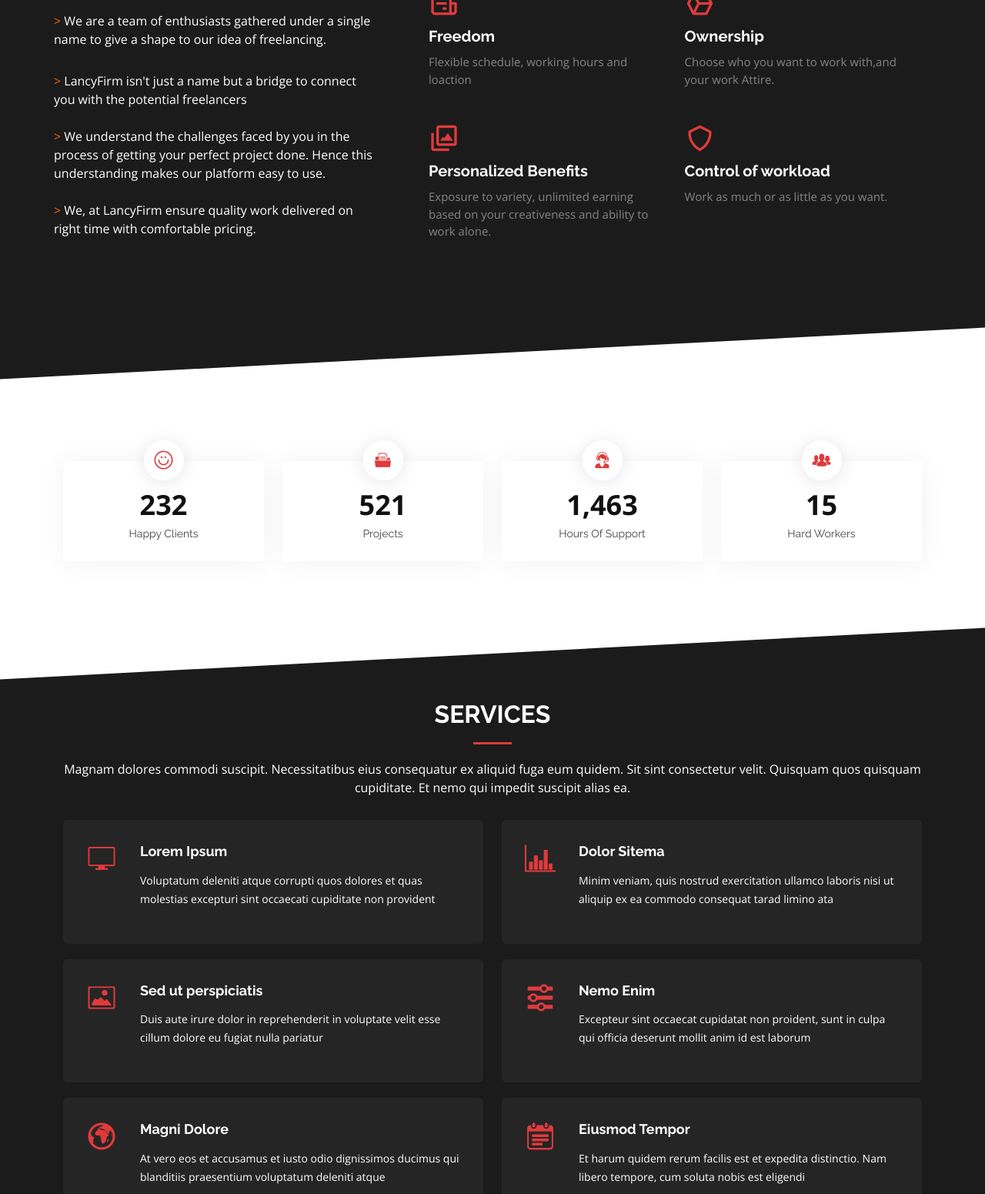
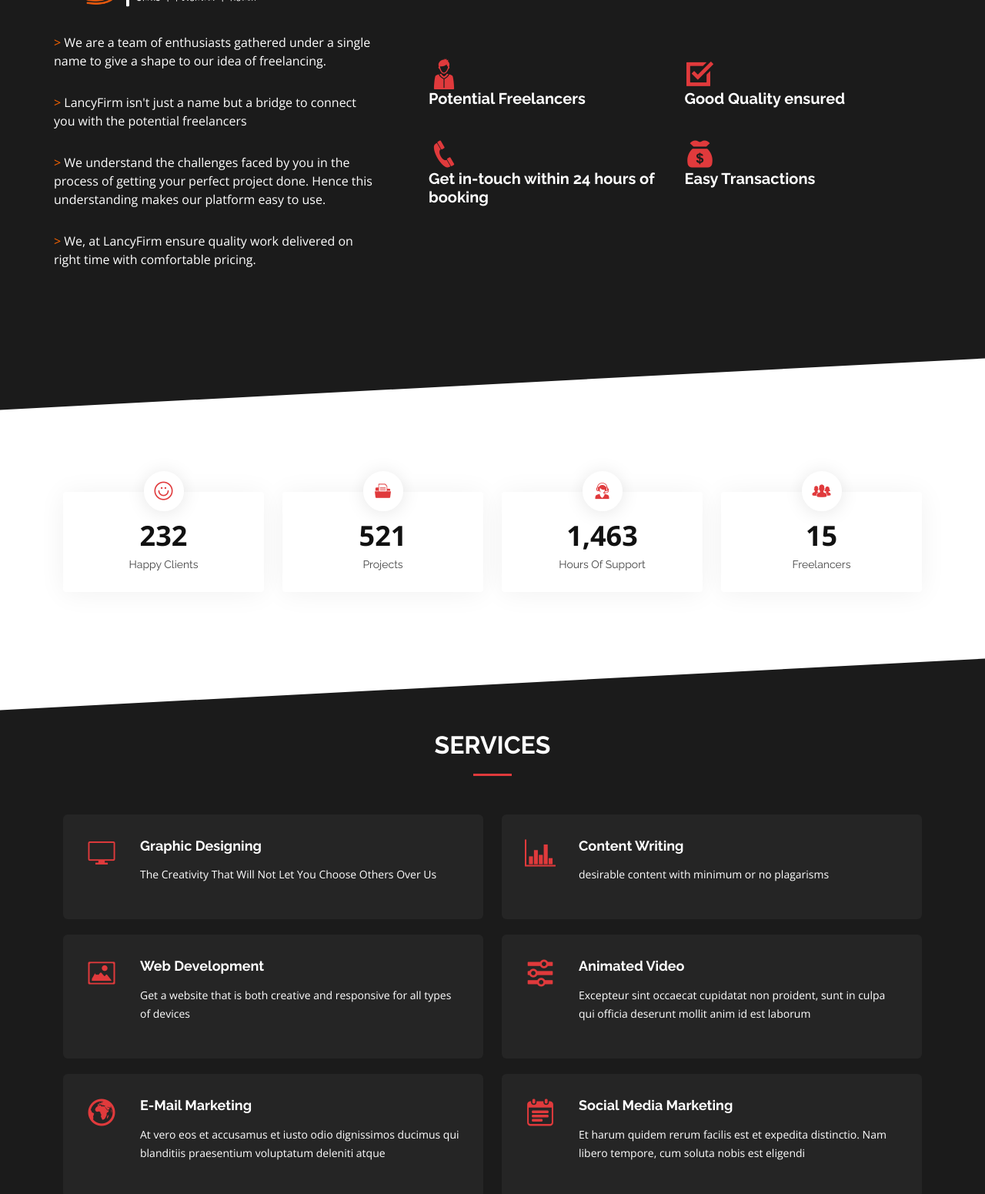
Before and after one commit to sonakshysaroj/Lancyfirm, a plain HTML site: page index.html in a window 1280 px wide. Shown: the part 1156-2707 px from the top of the page at 77% size. Drawn offline with nearby package versions, Linux system fonts and the light colour scheme; a web font is replaced by a local one.

Commit message:
changes made

```diff
--- a/Graphic.html
+++ b/Graphic.html
@@ -10,7 +10,7 @@
   <meta content="" name="keywords">
 
   <!-- Favicons -->
-  <link href="assets/img/favicon.png" rel="icon">
+  <link href="assets/img/crown.png" rel="icon">
   <link href="assets/img/apple-touch-icon.png" rel="apple-touch-icon">
   <link rel="preconnect" href="https://fonts.gstatic.com">
 <link href="https://fonts.googleapis.com/css2?family=Gaegu&display=swap" rel="stylesheet">
@@ -95,7 +95,7 @@
             <div class="icon-box" >
               <div class="card-header">
                 <h3>Starting from</h3>
-                <h1><sup><i class="icofont-rupee"></i></sup> 110<span> /Poster</span></h1>
+                <h1><sup><i class="icofont-rupee"></i></sup>110<span> /Poster</span></h1>
             </div>
             <div class="c-body">
               <p>For Bulk orders Ask for quotation.</p>
@@ -120,12 +120,22 @@
         <div class="col-lg-6 col-md-6 mt-4 mt-md-0">
           <div class="box " data-aos="fade-up" data-aos-delay="200">
             <div class="jumbotron">
-                <h1 class="display-4">Hello, world!</h1>
-                <p class="lead">This is a simple hero unit, a simple jumbotron-style component for calling extra attention to featured content or information.</p>
+                <h2 class="display-4" style="color:azure;">We Provide</h2>
+                <p class="lead">
+                  <ul style="font-weight: bold;font-size:medium;">
+              <li>Creative Posters</li>
+              <li>Hoardings Design</li>
+              <li>Logo Designers</li>
+              <!-- <li>Scheduled Interviews</li>
+              <li>Restricted Work</li>
+              <li class="na">Variety of Projects</li>
+              <li class="na">Work From Anywhere</li> -->
+            </ul>
+                </p>
                 <hr class="my-4">
                 <p>It uses utility classes for typography and spacing to space content out within the larger container.</p>
                 <p class="lead">
-                  <a class="btn btn-danger btn-lg" href="#" role="button">Learn more</a>
+                  <a class="btn btn-danger btn-md" href="https://www.google.com" role="button">Book Now</a>
                 </p>
               </div>
 
--- a/index.html
+++ b/index.html
@@ -45,14 +45,14 @@
     <div class="container d-flex align-items-center">
       <h1 class="logo me-auto"><a href="index.html"><img src="assets/img/5.png" ><span></span></a></h1>
       <!-- Uncomment below if you prefer to use an image logo -->
-      <!-- <a href="index.html" class="logo me-auto"><img src="assets/img/logo.png" alt=""></a>-->
+      <!-- <a href="index.html" class="logo me-auto"><img src="assets/img/logo.png" alt=""></a> -->
 
       <nav class="nav-menu navbar-dark d-none d-lg-block">
         <ul>
           <li class="active"><a href="#header">Home</a></li>
           <li><a href="#about">About</a></li>
           <li><a href="#services">Services</a></li>
-          <li><a href="#portfolio">Portfolio</a></li>
+          <!-- <li><a href="#portfolio">Portfolio</a></li> -->
           <li><a href="#team">Team</a></li>
           <!-- <li><a href="blog.html">Blog</a></li> -->
           <!-- <li class="drop-down"><a href="">Drop Down</a>
@@ -86,8 +86,9 @@
     <div class="container" data-aos="zoom-out" data-aos-delay="100">
       <div class="row">
         <div class="col-xl-6">
-          <h1>Bettter digital experience with Presento</h1>
-          <h2>We are team of talanted designers making websites with Bootstrap</h2>
+          <!-- <h1>Bettter digital experience with Presento</h1> -->
+          <img src="assets/img/7.png" style="width:330px;">
+          <h2>Get your Project Done, With Perfection</h2>
           <a href="#about" class="btn-get-started scrollto">Get Started</a>
         </div>
       </div>
@@ -120,12 +121,13 @@
         <div class="row no-gutters">
           <div class="content col-xl-5 d-flex align-items-stretch">
             <div class="content">
-              <h3>Lancyfirm.</h3>
+              <!-- <h3>Lancyfirm.</h3> -->
+              <img src="assets/img/7.png" width="300px" >
               <p>
                 <p><span style="color:rgb(255, 102, 0);">> </span>We are a team of enthusiasts gathered under a single name to give a shape to our idea of freelancing.</p>
-                <span style="color:rgb(255, 102, 0);">> </span>LancyFirm isn't just a name but a bridge to connect you with the potential freelancers<br><br>
-                <span style="color:rgb(255, 102, 0);">> </span>We understand the challenges faced by you in the process of getting your perfect project done. Hence this understanding makes our platform easy to use.<br><br>
-                <span style="color:rgb(255, 102, 0);">> </span>We, at LancyFirm ensure quality work delivered on right time with comfortable pricing.<br>
+                <p><span style="color:rgb(255, 102, 0);">> </span>LancyFirm isn't just a name but a bridge to connect you with the potential freelancers</p>
+                <p><span style="color:rgb(255, 102, 0);">> </span>We understand the challenges faced by you in the process of getting your perfect project done. Hence this understanding makes our platform easy to use.</p>
+                <p><span style="color:rgb(255, 102, 0);">> </span>We, at LancyFirm ensure quality work delivered on right time with comfortable pricing.</p>
 
               </p>
               <!-- <a href="#" class="about-btn"><span>About us</span> <i class="bx bx-chevron-right"></i></a> -->
@@ -135,24 +137,27 @@
             <div class="icon-boxes d-flex flex-column justify-content-center">
               <div class="row">
                 <div class="col-md-6 icon-box" data-aos="fade-up" data-aos-delay="100">
-                  <i class="bx bx-receipt"></i>
-                  <h4>Freedom</h4>
-                  <p>Flexible schedule, working hours and loaction</p>
+                  <!-- <i class="bx bx-receipt"></i> -->
+                  <i class="icofont-student-alt"></i>
+                  <h4>Potential Freelancers</h4>
+                  <!-- <p>Flexible schedule, working hours and loaction</p> -->
                 </div>
                 <div class="col-md-6 icon-box" data-aos="fade-up" data-aos-delay="200">
-                  <i class="bx bx-cube-alt"></i>
-                  <h4>Ownership</h4>
-                  <p>Choose who you want to work with,and your work Attire.</p>
+                  <!-- <i class="bx bx-cube-alt"></i> -->
+                  <i class="icofont-checked"></i>
+                  <h4>Good Quality ensured</h4>
+                  <!-- <p>Choose who you want to work with,and your work Attire.</p> -->
                 </div>
                 <div class="col-md-6 icon-box" data-aos="fade-up" data-aos-delay="300">
-                  <i class="bx bx-images"></i>
-                  <h4>Personalized Benefits</h4>
-                  <p>Exposure to variety, unlimited earning based on your creativeness and ability to work alone.</p>
+                  <!-- <i class="bx bx-images"></i> -->
+                  <i class="icofont-phone"></i>
+                  <h4>Get in-touch within 24 hours of booking</h4>
+                  <!-- <p>Exposure to variety, unlimited earning based on your creativeness and ability to work alone.</p> -->
                 </div>
                 <div class="col-md-6 icon-box" data-aos="fade-up" data-aos-delay="400">
-                  <i class="bx bx-shield"></i>
-                  <h4>Control of workload</h4>
-                  <p>Work as much or as little as you want.</p>
+                  <!-- <i class="bx bx-shield"></i> --><i class="icofont-money"></i>
+                  <h4>Easy Transactions</h4>
+                  <!-- <p>Work as much or as little as you want.</p> -->
                 </div>
               </div>
             </div><!-- End .content-->
@@ -196,7 +201,7 @@
             <div class="count-box">
               <i class="icofont-users-alt-5"></i>
               <span data-toggle="counter-up">15</span>
-              <p>Hard Workers</p>
+              <p>Freelancers</p>
             </div>
           </div>
 
@@ -345,49 +350,49 @@
 
         <div class="section-title">
           <h2>Services</h2>
-          <p>Magnam dolores commodi suscipit. Necessitatibus eius consequatur ex aliquid fuga eum quidem. Sit sint consectetur velit. Quisquam quos quisquam cupiditate. Et nemo qui impedit suscipit alias ea.</p>
+          <!-- <p>Magnam dolores commodi suscipit. Necessitatibus eius consequatur ex aliquid fuga eum quidem. Sit sint consectetur velit. Quisquam quos quisquam cupiditate. Et nemo qui impedit suscipit alias ea.</p> -->
         </div>
 
         <div class="row">
           <div class="col-md-6">
             <div class="icon-box" data-aos="fade-up" data-aos-delay="100">
               <i class="icofont-computer"></i>
-              <h4><a href="#">Lorem Ipsum</a></h4>
-              <p>Voluptatum deleniti atque corrupti quos dolores et quas molestias excepturi sint occaecati cupiditate non provident</p>
+              <h4><a href="Graphic.html">Graphic Designing</a></h4>
+              <p style="text-transform: capitalize;">the creativity that will not let you choose others over us</p>
             </div>
           </div>
           <div class="col-md-6 mt-4 mt-md-0">
             <div class="icon-box" data-aos="fade-up" data-aos-delay="200">
               <i class="icofont-chart-bar-graph"></i>
-              <h4><a href="#">Dolor Sitema</a></h4>
-              <p>Minim veniam, quis nostrud exercitation ullamco laboris nisi ut aliquip ex ea commodo consequat tarad limino ata</p>
+              <h4><a href="#">Content Writing</a></h4>
+              <p>desirable content with minimum or no plagarisms</p>
             </div>
           </div>
           <div class="col-md-6 mt-4 mt-md-0">
             <div class="icon-box" data-aos="fade-up" data-aos-delay="300">
               <i class="icofont-image"></i>
-              <h4><a href="#">Sed ut perspiciatis</a></h4>
-              <p>Duis aute irure dolor in reprehenderit in voluptate velit esse cillum dolore eu fugiat nulla pariatur</p>
+              <h4><a href="#">Web Development</a></h4>
+              <p>Get a website that is both creative and responsive for all types of devices</p>
             </div>
           </div>
           <div class="col-md-6 mt-4 mt-md-0">
             <div class="icon-box" data-aos="fade-up" data-aos-delay="400">
               <i class="icofont-settings"></i>
-              <h4><a href="#">Nemo Enim</a></h4>
+              <h4><a href="#">Animated Video</a></h4>
               <p>Excepteur sint occaecat cupidatat non proident, sunt in culpa qui officia deserunt mollit anim id est laborum</p>
             </div>
           </div>
           <div class="col-md-6 mt-4 mt-md-0">
             <div class="icon-box" data-aos="fade-up" data-aos-delay="500">
               <i class="icofont-earth"></i>
-              <h4><a href="#">Magni Dolore</a></h4>
+              <h4><a href="#">E-Mail Marketing</a></h4>
               <p>At vero eos et accusamus et iusto odio dignissimos ducimus qui blanditiis praesentium voluptatum deleniti atque</p>
             </div>
           </div>
           <div class="col-md-6 mt-4 mt-md-0">
             <div class="icon-box" data-aos="fade-up" data-aos-delay="600">
               <i class="icofont-tasks-alt"></i>
-              <h4><a href="#">Eiusmod Tempor</a></h4>
+              <h4><a href="#">Social Media Marketing</a></h4>
               <p>Et harum quidem rerum facilis est et expedita distinctio. Nam libero tempore, cum soluta nobis est eligendi</p>
             </div>
           </div>
```
Also changed, not shown: assets/css/style.css (+9 -8 lines), assets/img/7.png (added), assets/img/9.png (added), 2 other files.
